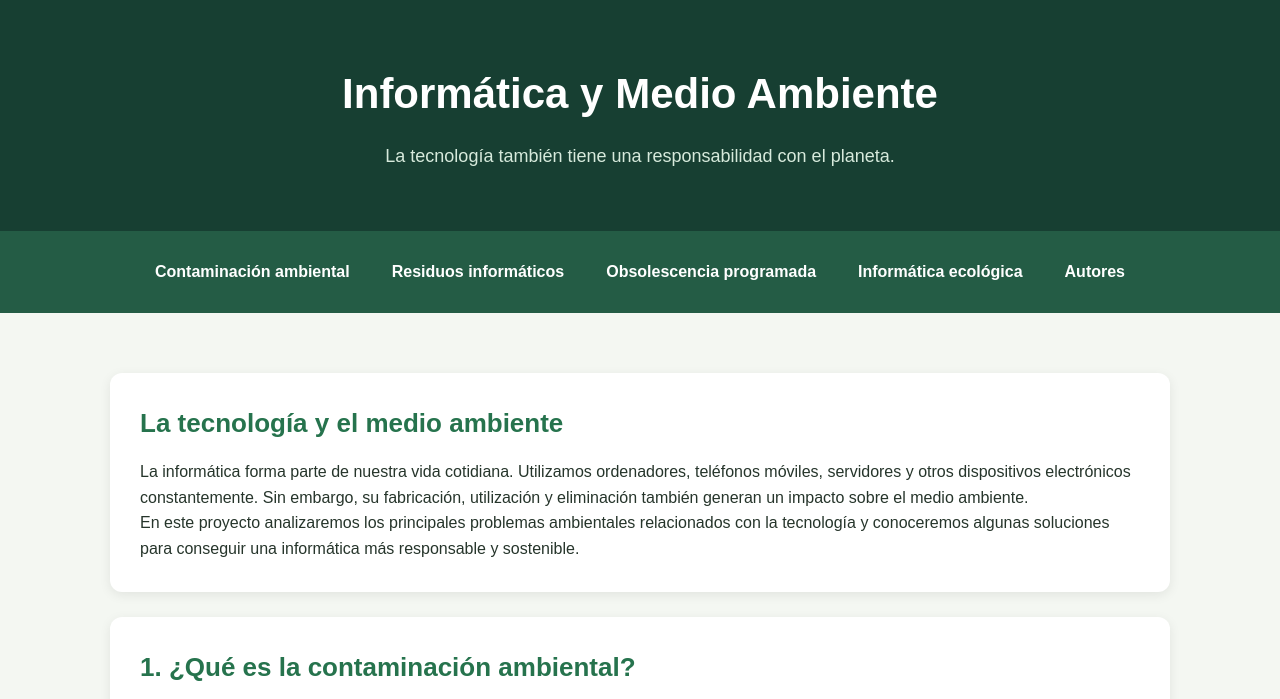
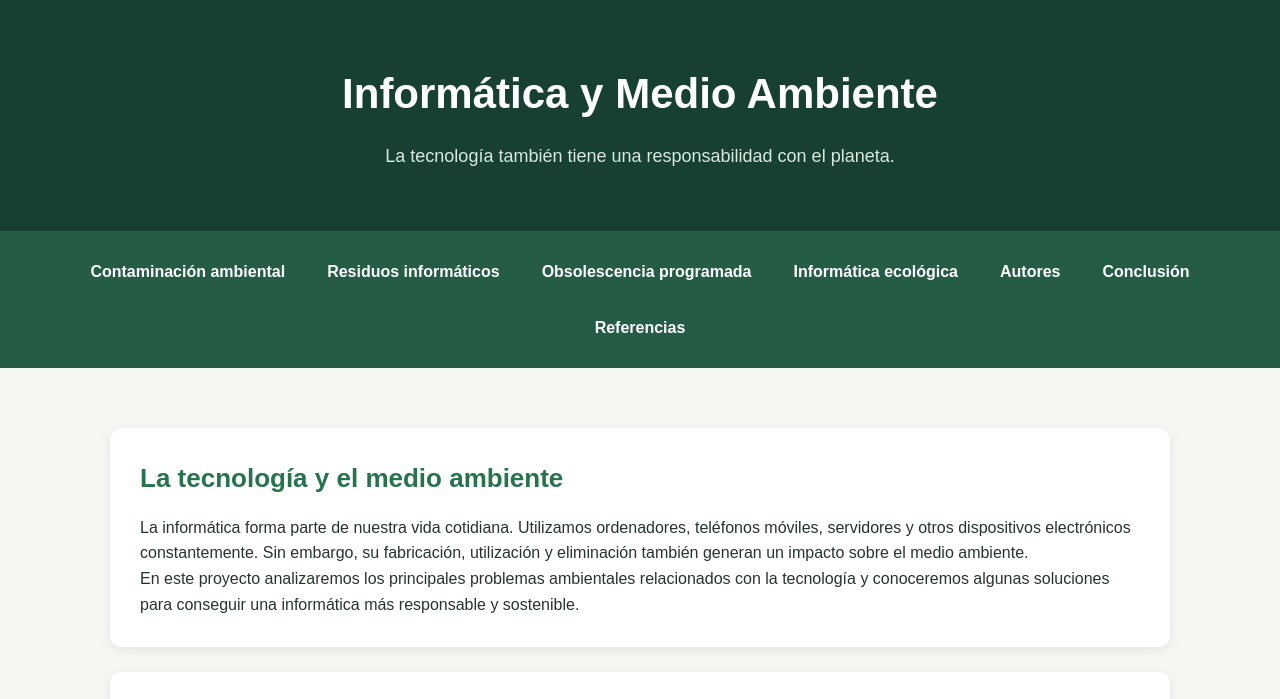
Before and after one commit to sashagarchi13-ux/informatica-ambiental, a plain HTML site: page index.html in a window 1280 px wide. Shown: the top 699 px of the page. Drawn offline with Linux system fonts and the light colour scheme.

Commit message:
Completar menú de navegación

```diff
--- a/index.html
+++ b/index.html
@@ -21,6 +21,8 @@
         <a href="#obsolescencia">Obsolescencia programada</a>
         <a href="#informatica">Informática ecológica</a>
         <a href="#autores">Autores</a>
+        <a href="#conclusion">Conclusión</a>
+        <a href="#referencias">Referencias</a>
     </nav>
 
     <main>
```
